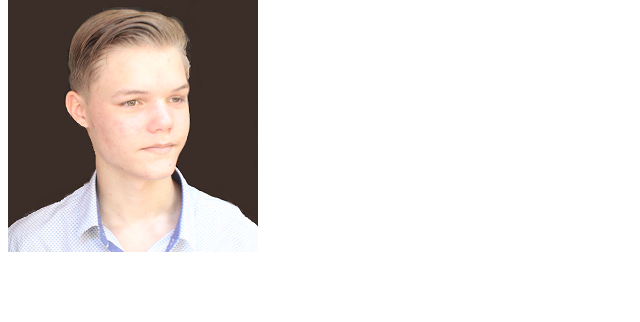
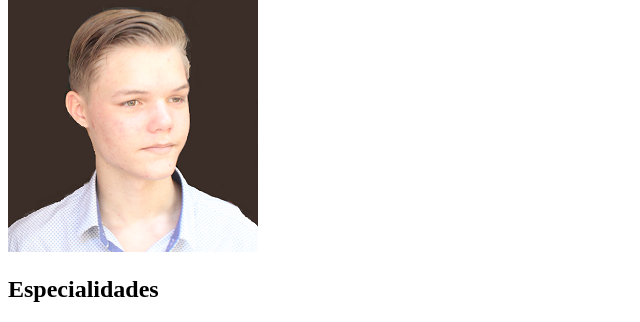
Before and after one commit to Kausinho/site-dinamico, a PHP site: page / in a window 1280 px wide. Shown: the part 534-856 px from the top of the page, without its empty margins (0-640 px from the left). Before the commit the page ends 786 px from the top, so only its background shows below. Run offline with PHP 8.4, Linux system fonts and the light colour scheme.

Commit message:
Update index.php

```diff
--- a/index.php
+++ b/index.php
@@ -39,6 +39,7 @@
     </section><!--banner-principal-->
 
     <section class="descricao-autor">
+        <div class="center">
             <div class="w50">
                 <h2>Klaussio B. Carvalho</h2>
                 <p>Ad non ea sit esse quis laborum sint duis nulla consectetur do duis. Reprehenderit fugiat ex aute minim labore enim do laboris quis elit sunt do. Anim eu consectetur ipsum et deserunt. Irure dolor exercitation fugiat laboris aute consequat incididunt cillum non. Aute ea aute fugiat laboris dolore esse amet adipisicing cillum cupidatat. Proident laborum eu enim pariatur sunt eu cillum cillum culpa.Magna sit et laborum non mollit dolor id. Fugiat proident eiusmod sunt deserunt fugiat id quis ad reprehenderit. Voluptate magna duis fugiat labore ex dolor aute. Non ea ad consectetur adipisicing ex nostrud ex amet. Commodo sunt cupidatat reprehenderit commodo ea tempor in occaecat in pariatur est.</p>
@@ -47,6 +48,14 @@
             <div class="w50">
                 <img src="images/avatar.jpg" />
             </div><!--w50-->
+        </div><!--center-->
     </section><!--descricao-autor-->
+
+    <section class="especialidades">
+        <h2 class="title">Especialidades</h2><!--title-->
+        <div class="center">
+
+        </div><!--center
+    </section><!--especialidades-->
 </body>
 </html>
```
Lines whose indentation alone changed are shown as unchanged.
